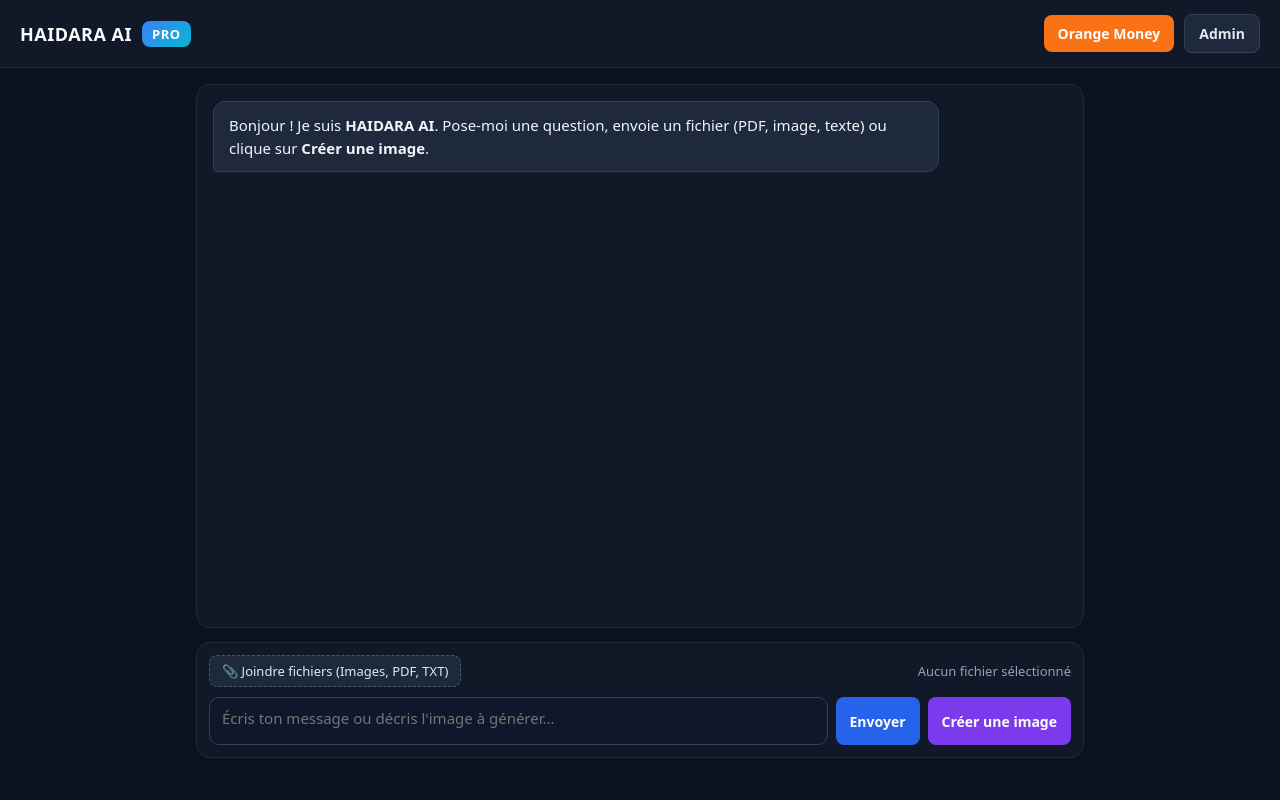
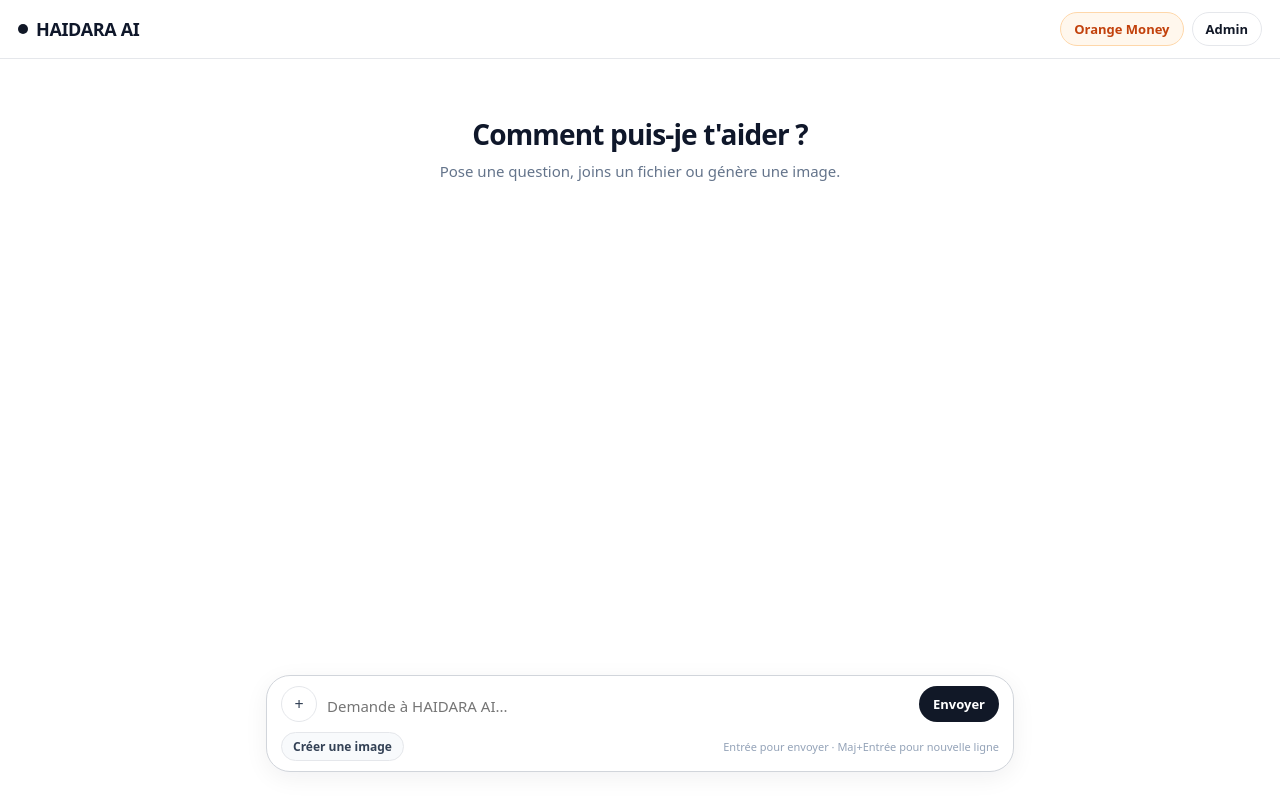
Before and after one commit to mohamedcherifhaidara92-collab/HAIDARA-AI, a FastAPI app: page / in a window 1280 px wide. Run offline with FastAPI, Linux system fonts and the light colour scheme.

Commit message:
index.html

```diff
--- a/templates/index.html
+++ b/templates/index.html
@@ -3,230 +3,276 @@
 <head>
   <meta charset="UTF-8" />
   <meta name="viewport" content="width=device-width, initial-scale=1.0" />
-  <title>HAIDARA AI — Assistant Intelligent</title>
+  <title>HAIDARA AI</title>
   <style>
     * { box-sizing: border-box; font-family: system-ui, -apple-system, BlinkMacSystemFont, "Segoe UI", Roboto, sans-serif; }
-    body { margin: 0; background: #0b1120; color: #f8fafc; display: flex; flex-direction: column; min-height: 100vh; }
-    header { background: #111827; border-bottom: 1px solid #1f2937; padding: 14px 20px; display: flex; justify-content: space-between; align-items: center; flex-wrap: wrap; gap: 10px; position: sticky; top: 0; z-index: 10; }
-    .brand { display: flex; align-items: center; gap: 10px; font-weight: 800; font-size: 18px; letter-spacing: 0.5px; }
-    .brand span { background: linear-gradient(135deg, #3b82f6, #06b6d4); padding: 4px 10px; border-radius: 8px; font-size: 13px; color: #fff; }
-    .nav-actions { display: flex; gap: 10px; align-items: center; }
-    .btn { padding: 9px 14px; border-radius: 8px; border: none; cursor: pointer; font-weight: 600; font-size: 14px; transition: opacity 0.2s; }
-    .btn:hover { opacity: 0.9; }
-    .btn-orange { background: #f97316; color: #fff; }
-    .btn-secondary { background: #1e293b; color: #e2e8f0; border: 1px solid #334155; }
-    .btn-primary { background: #2563eb; color: #fff; }
-    .btn-purple { background: #7c3aed; color: #fff; }
-    main { flex: 1; max-width: 920px; width: 100%; margin: 0 auto; padding: 16px; display: flex; flex-direction: column; gap: 14px; }
-    .chat-box { flex: 1; background: #111827; border: 1px solid #1f2937; border-radius: 14px; padding: 16px; overflow-y: auto; display: flex; flex-direction: column; gap: 14px; min-height: 55vh; max-height: 68vh; }
-    .msg { max-width: 85%; padding: 12px 15px; border-radius: 12px; line-height: 1.5; font-size: 15px; white-space: pre-wrap; word-wrap: break-word; }
-    .msg.user { align-self: flex-end; background: #2563eb; color: #fff; border-bottom-right-radius: 4px; }
-    .msg.ai { align-self: flex-start; background: #1e293b; color: #f1f5f9; border: 1px solid #334155; border-bottom-left-radius: 4px; }
-    .msg .meta { font-size: 11px; opacity: 0.7; margin-top: 6px; display: block; }
-    .msg img { max-width: 100%; border-radius: 10px; margin-top: 8px; display: block; border: 1px solid #334155; }
-    .composer { background: #111827; border: 1px solid #1f2937; border-radius: 14px; padding: 12px; display: flex; flex-direction: column; gap: 10px; }
-    .file-bar { display: flex; align-items: center; justify-content: space-between; gap: 10px; flex-wrap: wrap; font-size: 13px; color: #94a3b8; }
-    .file-label { background: #1e293b; border: 1px dashed #475569; padding: 6px 12px; border-radius: 8px; cursor: pointer; color: #e2e8f0; display: inline-flex; align-items: center; gap: 6px; }
+    body { margin: 0; background: #ffffff; color: #0f172a; display: flex; flex-direction: column; min-height: 100vh; }
+    header { position: sticky; top: 0; z-index: 20; background: rgba(255, 255, 255, 0.92); backdrop-filter: blur(10px); border-bottom: 1px solid #e5e7eb; padding: 12px 18px; display: flex; align-items: center; justify-content: space-between; gap: 10px; }
+    .brand { font-size: 18px; font-weight: 700; letter-spacing: -0.02em; color: #0f172a; display: flex; align-items: center; gap: 8px; }
+    .brand-dot { width: 10px; height: 10px; border-radius: 999px; background: #111827; }
+    .header-actions { display: flex; align-items: center; gap: 8px; }
+    .pill-btn { border: 1px solid #e5e7eb; background: #ffffff; color: #111827; padding: 7px 13px; border-radius: 999px; font-size: 13px; font-weight: 600; cursor: pointer; text-decoration: none; transition: background 0.15s, border-color 0.15s; }
+    .pill-btn:hover { background: #f9fafb; border-color: #d1d5db; }
+    .pill-orange { border-color: #fed7aa; background: #fff7ed; color: #c2410c; }
+    .pill-orange:hover { background: #ffedd5; }
+
+    main { flex: 1; width: 100%; max-width: 780px; margin: 0 auto; padding: 20px 16px 28px; display: flex; flex-direction: column; gap: 18px; }
+    .chat-stream { flex: 1; display: flex; flex-direction: column; gap: 18px; padding-bottom: 12px; }
+    .welcome { text-align: center; padding: 36px 12px 16px; }
+    .welcome h1 { margin: 0 0 8px; font-size: 28px; font-weight: 700; letter-spacing: -0.03em; color: #0f172a; }
+    .welcome p { margin: 0; font-size: 15px; color: #64748b; }
+
+    .msg-row { display: flex; flex-direction: column; gap: 6px; }
+    .msg-row.user { align-items: flex-end; }
+    .msg-row.ai { align-items: flex-start; }
+    .bubble { max-width: 88%; padding: 12px 16px; border-radius: 20px; font-size: 15px; line-height: 1.55; white-space: pre-wrap; word-wrap: break-word; }
+    .msg-row.user .bubble { background: #f1f5f9; color: #0f172a; border-bottom-right-radius: 6px; }
+    .msg-row.ai .bubble { background: #ffffff; color: #0f172a; border: 1px solid #e5e7eb; border-bottom-left-radius: 6px; box-shadow: 0 1px 2px rgba(0,0,0,0.03); }
+    .bubble img { max-width: 100%; border-radius: 14px; margin-top: 10px; display: block; border: 1px solid #e5e7eb; }
+    .msg-meta { font-size: 11px; color: #94a3b8; padding: 0 6px; }
+
+    .composer-wrap { position: sticky; bottom: 12px; background: #ffffff; border: 1px solid #d1d5db; border-radius: 24px; padding: 10px 14px; box-shadow: 0 6px 24px rgba(15, 23, 42, 0.06); display: flex; flex-direction: column; gap: 8px; }
+    .attached-bar { display: none; align-items: center; justify-content: space-between; gap: 8px; background: #f8fafc; border: 1px solid #e2e8f0; border-radius: 12px; padding: 6px 10px; font-size: 12px; color: #334155; }
+    .attached-bar.visible { display: flex; }
+    .composer-top { display: flex; align-items: flex-end; gap: 8px; }
+    textarea { flex: 1; border: none; outline: none; background: transparent; color: #0f172a; font-size: 15px; line-height: 1.45; resize: none; max-height: 140px; min-height: 28px; padding: 4px 2px; }
+    .icon-btn { width: 36px; height: 36px; border-radius: 999px; border: 1px solid #e5e7eb; background: #ffffff; color: #334155; font-size: 16px; cursor: pointer; display: inline-flex; align-items: center; justify-content: center; flex-shrink: 0; }
+    .icon-btn:hover { background: #f8fafc; }
+    .send-btn { height: 36px; padding: 0 14px; border-radius: 999px; border: none; background: #111827; color: #ffffff; font-size: 13px; font-weight: 600; cursor: pointer; flex-shrink: 0; }
+    .send-btn:hover { background: #1f2937; }
+    .composer-bottom { display: flex; align-items: center; justify-content: space-between; gap: 8px; flex-wrap: wrap; padding-top: 2px; }
+    .mode-btn { border: 1px solid #e5e7eb; background: #f8fafc; color: #334155; padding: 5px 11px; border-radius: 999px; font-size: 12px; font-weight: 600; cursor: pointer; }
+    .mode-btn:hover { background: #f1f5f9; }
     input[type="file"] { display: none; }
-    .input-row { display: flex; gap: 8px; flex-wrap: wrap; }
-    textarea { flex: 1; min-width: 220px; background: #0f172a; border: 1px solid #334155; border-radius: 10px; color: #fff; padding: 10px 12px; font-size: 15px; resize: none; height: 48px; }
-    textarea:focus { outline: none; border-color: #3b82f6; }
-    .modal-backdrop { display: none; position: fixed; inset: 0; background: rgba(0, 0, 0, 0.75); z-index: 50; align-items: center; justify-content: center; padding: 16px; }
-    .modal-backdrop.open { display: flex; }
-    .modal { background: #1e293b; border: 1px solid #334155; border-radius: 14px; max-width: 440px; width: 100%; padding: 20px; }
-    .modal h3 { margin-top: 0; color: #f97316; }
-    .field { display: flex; flex-direction: column; gap: 6px; margin-bottom: 12px; }
-    .field label { font-size: 13px; color: #cbd5e1; }
-    .field input, .field select { padding: 10px; border-radius: 8px; border: 1px solid #475569; background: #0f172a; color: #fff; font-size: 14px; }
-    .modal-actions { display: flex; justify-content: flex-end; gap: 8px; margin-top: 14px; }
-    .pay-status { font-size: 13px; margin-top: 8px; color: #4ade80; }
+
+    .modal-bg { display: none; position: fixed; inset: 0; background: rgba(15, 23, 42, 0.45); z-index: 50; align-items: center; justify-content: center; padding: 16px; }
+    .modal-bg.open { display: flex; }
+    .modal-card { background: #ffffff; border: 1px solid #e5e7eb; border-radius: 20px; width: 100%; max-width: 420px; padding: 20px; box-shadow: 0 20px 40px rgba(0,0,0,0.12); }
+    .modal-card h3 { margin: 0 0 6px; font-size: 18px; color: #0f172a; }
+    .modal-card p { margin: 0 0 14px; font-size: 13px; color: #64748b; }
+    .field { display: flex; flex-direction: column; gap: 5px; margin-bottom: 12px; }
+    .field label { font-size: 12px; font-weight: 600; color: #334155; }
+    .field input, .field select { border: 1px solid #cbd5e1; border-radius: 10px; padding: 9px 11px; font-size: 14px; color: #0f172a; background: #ffffff; }
+    .modal-foot { display: flex; justify-content: flex-end; gap: 8px; margin-top: 14px; }
+    .status-msg { font-size: 13px; margin-top: 8px; font-weight: 500; }
   </style>
 </head>
 <body>
   <header>
-    <div class="brand">HAIDARA AI <span>PRO</span></div>
-    <div class="nav-actions">
-      <button class="btn btn-orange" onclick="openPayModal()">Orange Money</button>
-      <a href="/admin" class="btn btn-secondary" style="text-decoration:none;">Admin</a>
+    <div class="brand">
+      <span class="brand-dot"></span>
+      <span>HAIDARA AI</span>
+    </div>
+    <div class="header-actions">
+      <button class="pill-btn pill-orange" onclick="openModal()">Orange Money</button>
+      <a href="/admin" class="pill-btn">Admin</a>
     </div>
   </header>
 
   <main>
-    <div id="chatBox" class="chat-box">
-      <div class="msg ai">Bonjour ! Je suis <strong>HAIDARA AI</strong>. Pose-moi une question, envoie un fichier (PDF, image, texte) ou clique sur <strong>Créer une image</strong>.</div>
+    <div id="chatStream" class="chat-stream">
+      <div class="welcome">
+        <h1>Comment puis-je t'aider ?</h1>
+        <p>Pose une question, joins un fichier ou génère une image.</p>
+      </div>
     </div>
 
-    <div class="composer">
-      <div class="file-bar">
-        <label class="file-label" for="fileInput">📎 Joindre fichiers (Images, PDF, TXT)</label>
-        <input id="fileInput" type="file" multiple accept="image/*,.pdf,.txt,.csv,.md,.py,.js,.html" onchange="updateFileList()" />
-        <span id="fileList">Aucun fichier sélectionné</span>
+    <div class="composer-wrap">
+      <div id="attachedBar" class="attached-bar">
+        <span id="attachedText"></span>
+        <button type="button" class="mode-btn" onclick="clearFiles()">Retirer</button>
       </div>
-      <div class="input-row">
-        <textarea id="promptInput" placeholder="Écris ton message ou décris l'image à générer..." onkeydown="handleKey(event)"></textarea>
-        <button id="sendBtn" class="btn btn-primary" onclick="sendMessage()">Envoyer</button>
-        <button id="imgBtn" class="btn btn-purple" onclick="generateImage()">Créer une image</button>
+
+      <div class="composer-top">
+        <label class="icon-btn" for="fileInput" title="Joindre un fichier">+</label>
+        <input id="fileInput" type="file" multiple accept="image/*,.pdf,.txt,.csv,.md,.py,.js,.html" onchange="onFilesChange()" />
+        <textarea id="promptBox" rows="1" placeholder="Demande à HAIDARA AI..." oninput="autoResize(this)" onkeydown="onKeyDown(event)"></textarea>
+        <button id="sendBtn" class="send-btn" onclick="sendChat()">Envoyer</button>
+      </div>
+
+      <div class="composer-bottom">
+        <button type="button" class="mode-btn" onclick="generateImg()">Créer une image</button>
+        <span style="font-size:11px; color:#94a3b8;">Entrée pour envoyer · Maj+Entrée pour nouvelle ligne</span>
       </div>
     </div>
   </main>
 
-  <div id="payModal" class="modal-backdrop">
-    <div class="modal">
+  <div id="payModal" class="modal-bg">
+    <div class="modal-card">
       <h3>Paiement Orange Money</h3>
-      <p style="font-size:13px; color:#cbd5e1; margin-top:0;">Envoie ton transfert Orange Money puis renseigne les détails ci-dessous pour validation rapide.</p>
+      <p>Renseigne les informations de transfert pour soumettre ta preuve.</p>
       <div class="field">
-        <label>Offre choisie</label>
+        <label>Offre</label>
         <select id="payPlan">
           <option value="Pass Journalier">Pass Journalier</option>
           <option value="Pass Hebdomadaire">Pass Hebdomadaire</option>
-          <option value="Pass Mensuel Pro" selected>Pass Mensuel Pro</option>
+          <option value="Pass Mensuel" selected>Pass Mensuel</option>
         </select>
       </div>
       <div class="field">
-        <label>Numéro Orange Money utilisé</label>
+        <label>Numéro Orange Money</label>
         <input id="payPhone" type="text" placeholder="Ex: 620 00 00 00" />
       </div>
       <div class="field">
-        <label>Montant envoyé (GNF)</label>
+        <label>Montant</label>
         <input id="payAmount" type="text" placeholder="Ex: 50 000 GNF" />
       </div>
       <div class="field">
-        <label>ID / Référence de la transaction SMS</label>
-        <input id="payRef" type="text" placeholder="Ex: PP261126.2215.A12345" />
+        <label>Référence de transaction</label>
+        <input id="payRef" type="text" placeholder="Ex: PP261128.0725.A12345" />
       </div>
-      <div id="payStatus" class="pay-status"></div>
-      <div class="modal-actions">
-        <button class="btn btn-secondary" onclick="closePayModal()">Fermer</button>
-        <button class="btn btn-orange" onclick="submitPayment()">Envoyer la preuve</button>
+      <div id="payStatus" class="status-msg"></div>
+      <div class="modal-foot">
+        <button type="button" class="pill-btn" onclick="closeModal()">Fermer</button>
+        <button type="button" class="pill-btn pill-orange" onclick="sendPayment()">Valider</button>
       </div>
     </div>
   </div>
 
   <script>
-    const chatBox = document.getElementById("chatBox");
-    const promptInput = document.getElementById("promptInput");
+    const chatStream = document.getElementById("chatStream");
+    const promptBox = document.getElementById("promptBox");
     const fileInput = document.getElementById("fileInput");
 
-    function appendMessage(role, text, meta = "", imageDataUrl = "") {
-      const div = document.createElement("div");
-      div.className = `msg ${role}`;
-      div.textContent = text;
-      if (imageDataUrl) {
-        const img = document.createElement("img");
-        img.src = imageDataUrl;
-        img.alt = "Image générée par HAIDARA AI";
-        div.appendChild(img);
-      }
-      if (meta) {
-        const span = document.createElement("span");
-        span.className = "meta";
-        span.textContent = meta;
-        div.appendChild(span);
-      }
-      chatBox.appendChild(div);
-      chatBox.scrollTop = chatBox.scrollHeight;
-      return div;
+    function autoResize(el) {
+      el.style.height = "auto";
+      el.style.height = Math.min(el.scrollHeight, 140) + "px";
     }
 
-    function updateFileList() {
-      const files = Array.from(fileInput.files || []);
-      document.getElementById("fileList").textContent = files.length
-        ? files.map(f => f.name).join(", ")
-        : "Aucun fichier sélectionné";
-    }
-
-    function handleKey(e) {
+    function onKeyDown(e) {
       if (e.key === "Enter" && !e.shiftKey) {
         e.preventDefault();
-        sendMessage();
+        sendChat();
       }
     }
 
-    async function sendMessage() {
-      const message = promptInput.value.trim();
+    function onFilesChange() {
       const files = Array.from(fileInput.files || []);
-      if (!message && files.length === 0) return;
-
-      const label = files.length ? `${message || "Analyse de fichier"} [${files.length} fichier(s)]` : message;
-      appendMessage("user", label);
-      promptInput.value = "";
-
-      const loadingEl = appendMessage("ai", "HAIDARA AI réfléchit...");
-      const formData = new FormData();
-      formData.append("message", message);
-      files.forEach(f => formData.append("files", f));
-
-      fileInput.value = "";
-      updateFileList();
-
-      try {
-        const res = await fetch("/api/chat", { method: "POST", body: formData });
-        const data = await res.json();
-        loadingEl.remove();
-        if (!res.ok) {
-          appendMessage("ai", "Erreur : " + (data.detail || "Impossible de répondre."));
-          return;
-        }
-        appendMessage("ai", data.reply, `Modèle : ${data.model}`);
-      } catch (err) {
-        loadingEl.remove();
-        appendMessage("ai", "Erreur de connexion au serveur.");
+      const bar = document.getElementById("attachedBar");
+      const txt = document.getElementById("attachedText");
+      if (files.length) {
+        txt.textContent = files.map(f => f.name).join(", ");
+        bar.classList.add("visible");
+      } else {
+        txt.textContent = "";
+        bar.classList.remove("visible");
       }
     }
 
-    async function generateImage() {
-      const prompt = promptInput.value.trim();
-      if (!prompt) {
-        alert("Écris d'abord une description de l'image dans la zone de texte.");
-        return;
+    function clearFiles() {
+      fileInput.value = "";
+      onFilesChange();
+    }
+
+    function addMsg(role, text, meta = "", imgSrc = "") {
+      const row = document.createElement("div");
+      row.className = `msg-row ${role}`;
+      const bubble = document.createElement("div");
+      bubble.className = "bubble";
+      bubble.textContent = text;
+      if (imgSrc) {
+        const img = document.createElement("img");
+        img.src = imgSrc;
+        img.alt = "Image générée";
+        bubble.appendChild(img);
       }
-      appendMessage("user", "🎨 Générer une image : " + prompt);
-      promptInput.value = "";
+      row.appendChild(bubble);
+      if (meta) {
+        const m = document.createElement("div");
+        m.className = "msg-meta";
+        m.textContent = meta;
+        row.appendChild(m);
+      }
+      chatStream.appendChild(row);
+      window.scrollTo({ top: document.body.scrollHeight, behavior: "smooth" });
+      return row;
+    }
 
-      const loadingEl = appendMessage("ai", "Création de l'image en cours...");
-      const formData = new FormData();
-      formData.append("prompt", prompt);
+    async function sendChat() {
+      const message = promptBox.value.trim();
+      const files = Array.from(fileInput.files || []);
+      if (!message && !files.length) return;
+
+      const shown = files.length ? `${message || "Analyse de fichier"} (${files.length} fichier(s))` : message;
+      addMsg("user", shown);
+      promptBox.value = "";
+      autoResize(promptBox);
+
+      const pending = addMsg("ai", "Réflexion en cours...");
+      const fd = new FormData();
+      fd.append("message", message);
+      files.forEach(f => fd.append("files", f));
+      clearFiles();
 
       try {
-        const res = await fetch("/api/generate-image", { method: "POST", body: formData });
+        const res = await fetch("/api/chat", { method: "POST", body: fd });
         const data = await res.json();
-        loadingEl.remove();
+        pending.remove();
         if (!res.ok) {
-          appendMessage("ai", "Erreur image : " + (data.detail || "Échec de génération."));
+          addMsg("ai", "Erreur : " + (data.detail || "Réponse impossible."));
           return;
         }
-        const dataUrl = `data:${data.mime_type || "image/png"};base64,${data.image_base64}`;
-        appendMessage("ai", "Voici ton image :", `Modèle : ${data.model}`, dataUrl);
-      } catch (err) {
-        loadingEl.remove();
-        appendMessage("ai", "Erreur réseau pendant la génération d'image.");
+        addMsg("ai", data.reply, data.model || "");
+      } catch {
+        pending.remove();
+        addMsg("ai", "Erreur réseau.");
       }
     }
 
-    function openPayModal() {
+    async function generateImg() {
+      const prompt = promptBox.value.trim();
+      if (!prompt) {
+        promptBox.focus();
+        return;
+      }
+      addMsg("user", "Image : " + prompt);
+      promptBox.value = "";
+      autoResize(promptBox);
+
+      const pending = addMsg("ai", "Création de l'image...");
+      const fd = new FormData();
+      fd.append("prompt", prompt);
+
+      try {
+        const res = await fetch("/api/generate-image", { method: "POST", body: fd });
+        const data = await res.json();
+        pending.remove();
+        if (!res.ok) {
+          addMsg("ai", "Erreur : " + (data.detail || "Génération impossible."));
+          return;
+        }
+        const src = `data:${data.mime_type || "image/png"};base64,${data.image_base64}`;
+        addMsg("ai", "Voici l'image générée :", data.model || "", src);
+      } catch {
+        pending.remove();
+        addMsg("ai", "Erreur réseau.");
+      }
+    }
+
+    function openModal() {
       document.getElementById("payStatus").textContent = "";
       document.getElementById("payModal").classList.add("open");
     }
 
-    function closePayModal() {
+    function closeModal() {
       document.getElementById("payModal").classList.remove("open");
     }
 
-    async function submitPayment() {
+    async function sendPayment() {
       const phone = document.getElementById("payPhone").value.trim();
       const amount = document.getElementById("payAmount").value.trim();
       const reference = document.getElementById("payRef").value.trim();
       const plan = document.getElementById("payPlan").value;
-      const statusEl = document.getElementById("payStatus");
+      const status = document.getElementById("payStatus");
 
       if (!phone || !amount || !reference) {
-        statusEl.style.color = "#f87171";
-        statusEl.textContent = "Remplis tous les champs (numéro, montant et référence).";
+        status.style.color = "#dc2626";
+        status.textContent = "Remplis tous les champs.";
         return;
       }
 
-      statusEl.style.color = "#fbbf24";
-      statusEl.textContent = "Enregistrement en cours...";
+      status.style.color = "#475569";
+      status.textContent = "Envoi...";
 
       try {
         const res = await fetch("/api/payments/submit", {
@@ -236,18 +282,18 @@
         });
         const data = await res.json();
         if (!res.ok) {
-          statusEl.style.color = "#f87171";
-          statusEl.textContent = data.detail || "Erreur lors de l'envoi.";
+          status.style.color = "#dc2626";
+          status.textContent = data.detail || "Erreur d'envoi.";
           return;
         }
-        statusEl.style.color = "#4ade80";
-        statusEl.textContent = `Demande enregistrée (ID: ${data.payment.id}). Validation en cours !`;
+        status.style.color = "#16a34a";
+        status.textContent = `Enregistré (#${data.payment.id}).`;
         document.getElementById("payPhone").value = "";
         document.getElementById("payAmount").value = "";
         document.getElementById("payRef").value = "";
-      } catch (err) {
-        statusEl.style.color = "#f87171";
-        statusEl.textContent = "Erreur réseau.";
+      } catch {
+        status.style.color = "#dc2626";
+        status.textContent = "Erreur réseau.";
       }
     }
   </script>
```
